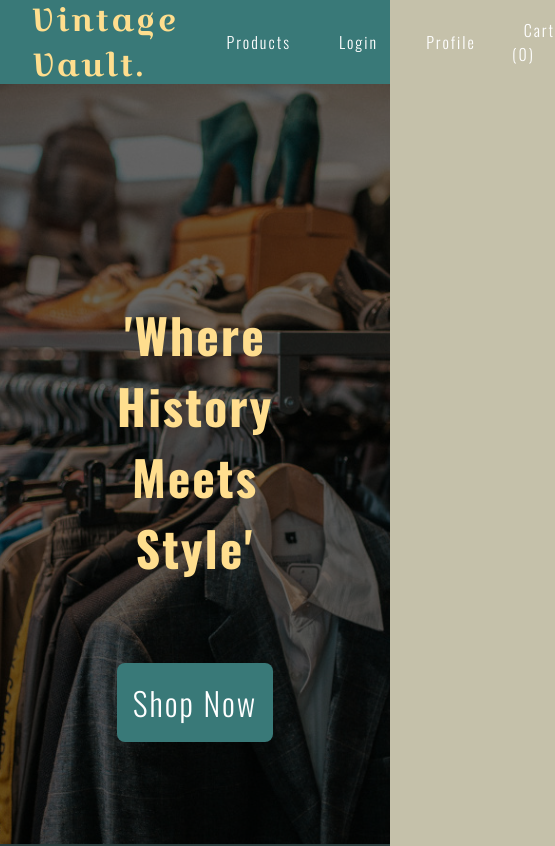
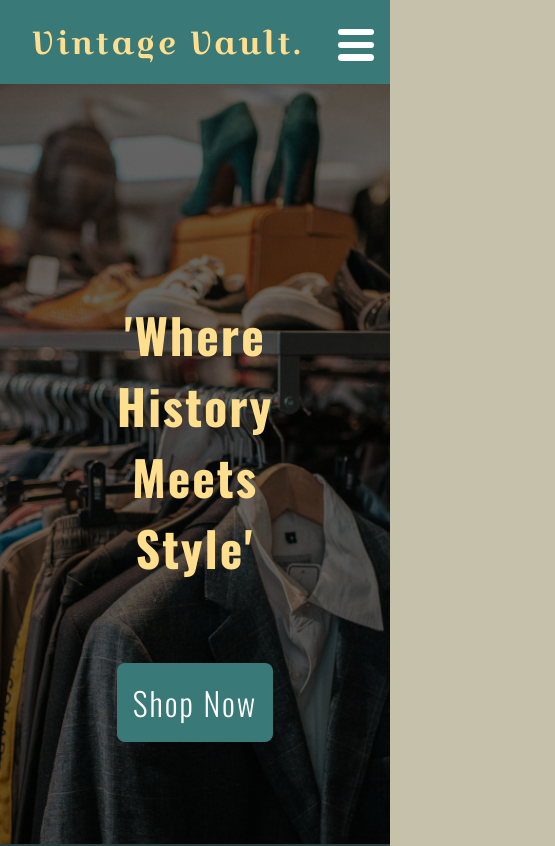
Before and after one commit to rafael-f-dev/Vintage-Vault, a React (Create React App) app in the folder vintage-vault-client/: page / in a window 390 px wide. Shown: the top 846 px of the page, 555 px wide, since content can reach past the window. Built offline with nearby package versions, Linux system fonts and the light colour scheme; no server answers.

Commit message:
made navbar responsive

```diff
--- a/vintage-vault-client/src/App.css
+++ b/vintage-vault-client/src/App.css
@@ -45,6 +45,7 @@ body {
   text-decoration: none;
   font-size: 2em;
   font-family: 'Croissant-One';
+  align-self: center;
 }
 
 .default-logo:hover {
@@ -58,17 +59,43 @@ body {
   font-size: 2em;
   text-decoration: none;
   font-family: 'Croissant-One';
+  align-self: center;
 }
 
 .navbar {
+  position: relative;
+  z-index: 3;
+  text-indent: 2em;
+  display: flex;
+  justify-content: space-between;
+  align-items: center;
   width: 100%;
   height: 10vh;
   background-color: #397978;
+}
+
+.nav-links {
   display: flex;
-  justify-content: left;
-  text-indent: 2em;
+  margin: 2em;
   gap: 1em;
-  align-items: center;
+}
+
+.menu {
+  display: none;
+  position: absolute;
+  top: 1.8em;
+  right: 1em;
+  flex-direction: column;
+  justify-content: space-between;
+  width: 2.25em;
+  height: 2em;
+}
+
+.menu span {
+  height: 0.4em;
+  width: 100%;
+  background-color: white;
+  border-radius: 0.3em;
 }
 
 .splash-screen-background {
@@ -436,3 +463,29 @@ button:hover {
   }
 
 }
+
+@media (max-width: 800px) {
+  .menu {
+    display: flex;
+  }
+
+  .navbar {
+    align-items: start;
+  }
+
+  .nav-links {
+    display: none;
+  }
+
+  .nav-links-open {
+    display: flex;
+    flex-direction: column;
+    background-color: #397978;
+    padding: 4em;
+    margin-right: 0;
+    width: 100%;
+    margin-top: 4em;
+    gap: 4em;
+  }
+
+}
--- a/vintage-vault-client/src/components/Navbar.js
+++ b/vintage-vault-client/src/components/Navbar.js
@@ -1,15 +1,39 @@
-import React from 'react';
+import React, { useState, useEffect } from 'react';
 import { NavLink } from 'react-router-dom';
 
 const Navbar = (props) => {
 
+    const [menuOpen, setMenuOpen] = useState(false);
+
+    useEffect(() => {
+        const handleResize = () => {
+            if (window.innerWidth > 800 && menuOpen) {
+                setMenuOpen(false);
+            }
+        };
+
+        window.addEventListener('resize', handleResize);
+        return () => {
+            window.removeEventListener('resize', handleResize);
+        };
+    },[menuOpen]);
+
     return (
+        <div>
         <div className='navbar'>
             <NavLink to={"/"} className={({ isActive }) => (isActive ? 'active-logo' : 'default-logo')} >Vintage Vault.</NavLink>
-            <NavLink to={"/products"} className={({ isActive }) => (isActive ? 'active' : 'default')} >Products</NavLink>
-            <NavLink to={"/login"} className={({ isActive }) => (isActive ? 'active' : 'default')} >Login</NavLink>
-            <NavLink to={"/profile"} className={({ isActive }) => (isActive ? 'active' : 'default')} >Profile</NavLink>
-            <NavLink to={"/cart"} className={({ isActive }) => (isActive ? 'active' : 'default')} >Cart ({props.cartCount})</NavLink>
+            <div className='menu' onClick={() => setMenuOpen(!menuOpen)}>
+                <span></span>
+                <span></span>
+                <span></span>
+            </div>
+            <div className={menuOpen ? "nav-links-open" : "nav-links"}>
+            <NavLink to={"/products"} onClick={() => setMenuOpen(false)} className={({ isActive }) => (isActive ? 'active' : 'default')} >Products</NavLink>
+            <NavLink to={"/login"} onClick={() => setMenuOpen(false)} className={({ isActive }) => (isActive ? 'active' : 'default')} >Login</NavLink>
+            <NavLink to={"/profile"} onClick={() => setMenuOpen(false)} className={({ isActive }) => (isActive ? 'active' : 'default')} >Profile</NavLink>
+            <NavLink to={"/cart"} onClick={() => setMenuOpen(false)} className={({ isActive }) => (isActive ? 'active' : 'default')} >Cart ({props.cartCount})</NavLink>
+            </div>
+        </div>
         </div>
     )
 }
```
